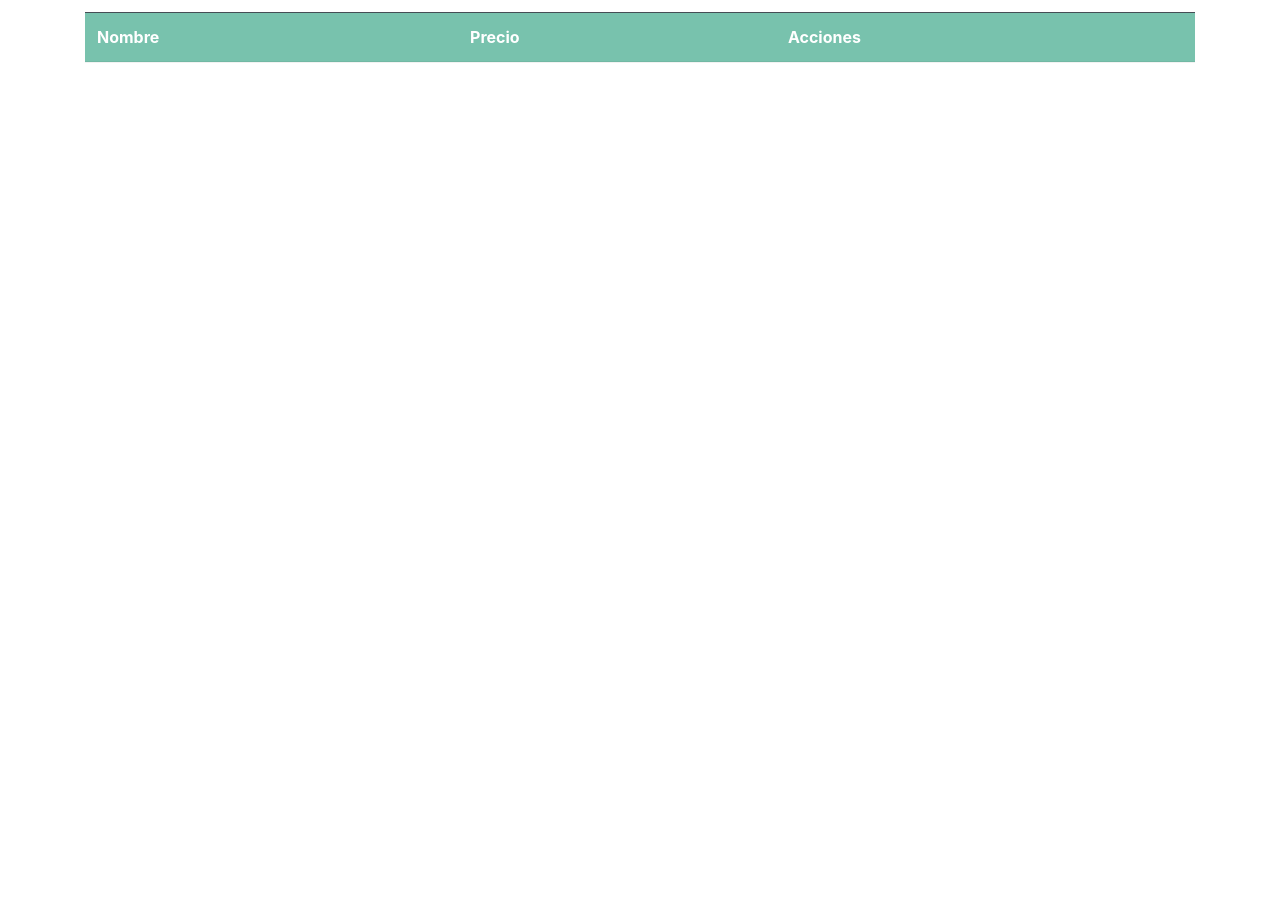
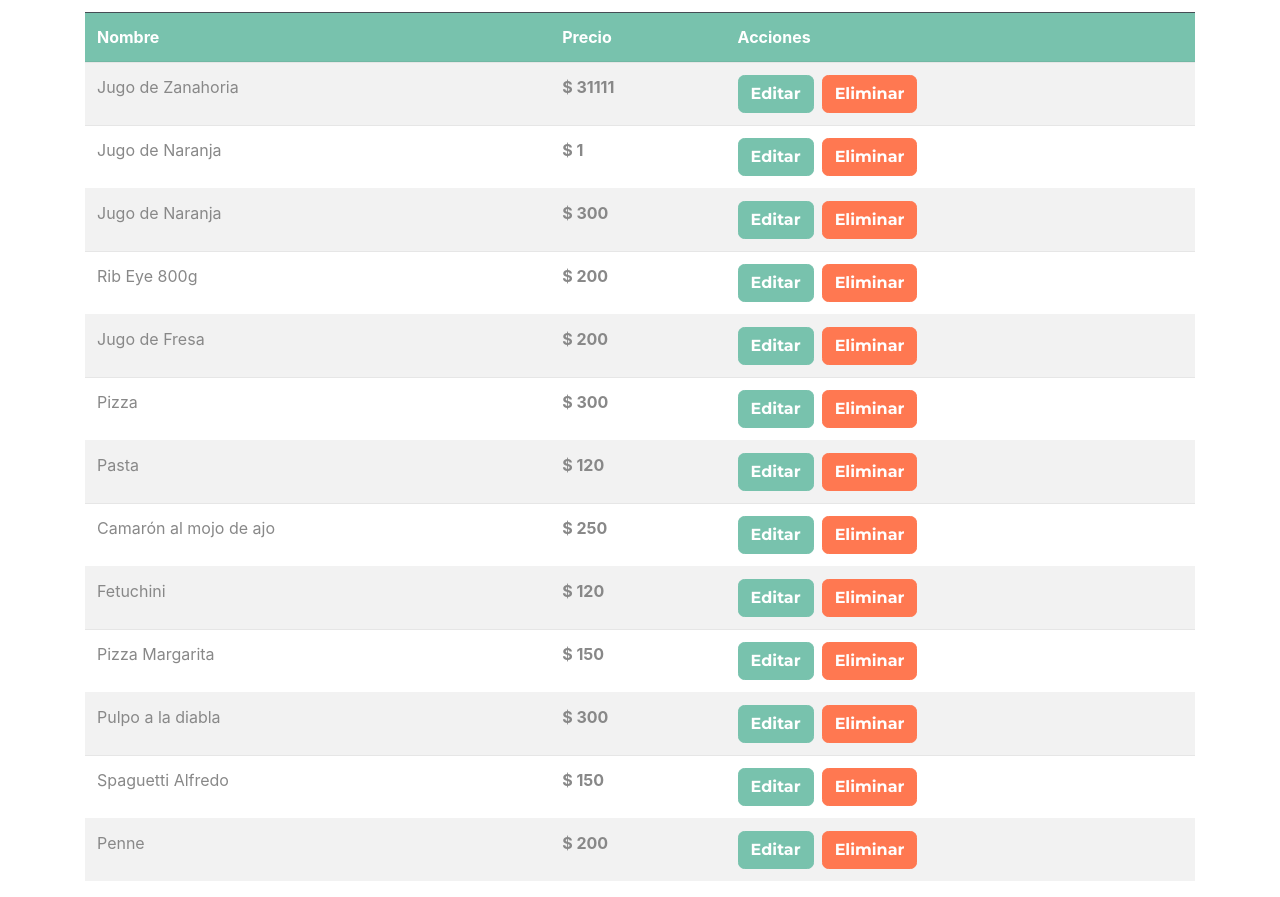
Before and after one commit to leogcia/React-Redux, a React (Create React App) app: page / in a window 1280 px wide. Shown: the part 200-1097 px from the top of the page. Before the commit the page ends 800 px from the top, so only its background shows below. Built offline with nearby package versions, Linux system fonts and the light colour scheme; data requests are answered from the project's data file.

Commit message:
Mostrando productos en el interfaz, errores y cargando

```diff
--- a/db.json
+++ b/db.json
@@ -49,6 +49,21 @@
       "nombre": "Pizza  Margarita",
       "precio": 150,
       "id": 10
+    },
+    {
+      "nombre": "Pulpo a la diabla",
+      "precio": 300,
+      "id": 11
+    },
+    {
+      "nombre": "Spaguetti Alfredo",
+      "precio": 150,
+      "id": 12
+    },
+    {
+      "nombre": "Penne",
+      "precio": 200,
+      "id": 13
     }
   ]
 }
--- a/src/actions/productoActions.js
+++ b/src/actions/productoActions.js
@@ -7,7 +7,6 @@ import Swal from "sweetalert2";
 export const crearNuevoProductoAction = ( producto ) => {
     return async (dispatch) => {
         dispatch( agregarProducto())
-
         try {
             // insertar en la API:
             await clienteAxios.post('/productos', producto);
@@ -47,3 +46,33 @@ const agregarProductoError = (estado) => ({
     type: types.agregarProductoError,
     payload: estado
 });
+
+
+//Funcion que descarga los productos de la base de datos:
+export const obtenerProductosAction = () => {
+    return async (dispatch) => {
+        dispatch( descargarProductos() );
+        try {
+            const respuesta =  await clienteAxios('/productos');
+            dispatch( descargarProductosExitosa(respuesta.data) )
+        } catch (error) {
+            console.log(error)
+            dispatch( descargarProductosError() )
+        }
+    }
+};
+
+const descargarProductos = () => ({
+    type: types.comenzarDescargaProductos,
+    payload: true
+});
+
+const descargarProductosExitosa = ( productos ) => ({
+    type: types.descargaProductosExito,
+    payload: productos
+});
+
+const descargarProductosError = () => ({
+    type: types.descargaProductosError,
+    payload: true
+});
--- /dev/null
+++ b/src/components/Producto.js
@@ -0,0 +1,24 @@
+import { Link } from "react-router-dom";
+
+function Producto({ producto }) {
+
+    const { nombre, precio, id } = producto;
+
+    return (
+        <tr>
+            <td>{ nombre }</td>
+            <td> <span className="font-weight-bold"> $ { precio }</span> </td>
+            <td className="acciones">
+                <Link to={`/productos/editar/${id}`} className='btn btn-primary mr-2'>
+                    Editar
+                </Link>
+                <button
+                    type="button"
+                    className="btn btn-danger"
+                >Eliminar</button>
+            </td>
+        </tr>
+    );
+}
+
+export default Producto;
--- a/src/components/Productos.js
+++ b/src/components/Productos.js
@@ -1,9 +1,30 @@
-import { Fragment } from 'react';
+import { Fragment, useEffect } from 'react';
+import { useDispatch, useSelector } from 'react-redux';
+import { obtenerProductosAction } from '../actions/productoActions';
+import Producto from './Producto';
+
 
 function Productos() {
+
+    const dispatch = useDispatch();
+
+    useEffect(() => {
+        // Consultar la API:
+        const cargarProductos = () => dispatch( obtenerProductosAction() );
+        cargarProductos();
+    }, []);
+
+    //Obtener el state:
+    const productos = useSelector( state => state.productos.productos );
+    const error = useSelector( state => state.productos.error );
+    const cargando = useSelector( state => state.productos.loading );
+
     return (
         <Fragment>
             <h2 className='text-center my-5'>Listado de Productos</h2>
+
+            { error ? <p className='font-weight-bold alert alert-danger text-center mt-4'>Hubo un error</p> : null }
+            { cargando ? <p className='text-center'>Cargando...</p> : null }
 
             <table className='table table-striped '>
                 <thead className='bg-primary table-dark'>
@@ -14,7 +35,14 @@ function Productos() {
                     </tr>
                 </thead>
                 <tbody>
-
+                    { productos.length === 0 ? 'No hay productos': (
+                        productos.map( producto => (
+                            <Producto
+                                key={producto.id}
+                                producto={producto}
+                            />
+                        ))
+                    )}
                 </tbody>
             </table>
         </Fragment>
--- a/src/reducers/productoReducer.js
+++ b/src/reducers/productoReducer.js
@@ -11,9 +11,10 @@ const initialState = {
 export default function ( state = initialState, action ) {
     switch (action.type) {
         case types.agregarProducto:
+        case types.comenzarDescargaProductos:
             return {
                 ...state,
-                loading: true
+                loading: action.payload
             }
         case types.agregarProductoExito:
             return {
@@ -22,11 +23,19 @@ export default function ( state = initialState, action ) {
                 productos: [...state.productos, action.payload]
             }
         case types.agregarProductoError:
+        case types.descargaProductosError:
             return {
                 ...state,
                 loading: false,
                 error: action.payload
             }
+        case types.descargaProductosExito:
+            return {
+                ...state,
+                loading: false,
+                error: null,
+                productos: action.payload
+            }
         default:
             return state;
     }
--- a/src/types/index.js
+++ b/src/types/index.js
@@ -2,4 +2,8 @@ export const types = {
     agregarProducto: 'Agregar Producto',
     agregarProductoExito: 'Agregar Producto Exito',
     agregarProductoError: 'Agregar Producto Error',
+
+    comenzarDescargaProductos: 'Comenzar Descargar Productos',
+    descargaProductosExito: 'Descargar Productos Exito',
+    descargaProductosError: 'Descargar Productos sError'
 }
```
